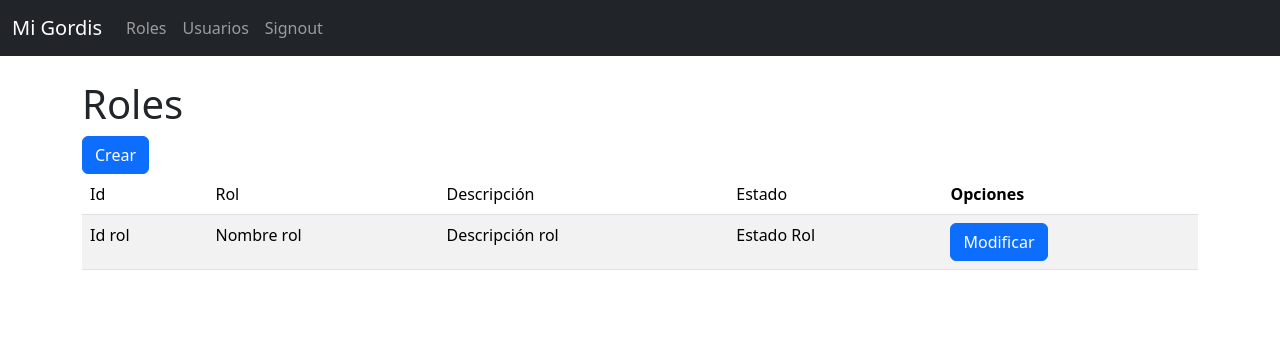
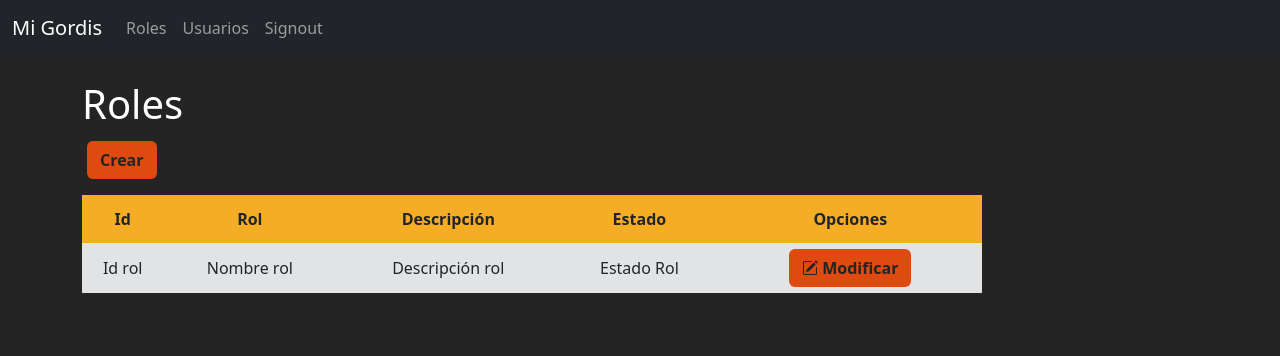
Before and after one commit to KiaraLuz/proyecto-ing.software, a Django app: page /roles/ in a window 1280 px wide. Shown: the top 356 px of the page. Run offline with Django 5.2, Linux system fonts and the light colour scheme.

Commit message:
cambios-diseño

```diff
--- /dev/null
+++ b/app/static/css/styles.css
@@ -0,0 +1,23 @@
+body{
+    background-color: #242424;
+}
+.tb{
+    width: 900px;
+    text-align: center;
+}
+.encabezado-tabla{
+    background-color: #f5ad25;
+    height: 3em;
+}
+.btn-color{
+    background-color:  #df4a10;
+    margin: 5px;
+    color: #242424;
+
+}
+/* .btn-m:hover{
+    background-color: #ffffff;
+} */
+.btn-color:hover{
+    background-color: #d9534f;
+}
--- a/app/templates/base.html
+++ b/app/templates/base.html
@@ -1,10 +1,14 @@
+
 <!DOCTYPE html>
 <html lang="en">
 <head>
     <meta charset="UTF-8">
     <meta name="viewport" content="width=device-width, initial-scale=1.0">
     <title>Mi Gordis</title>
-    <link rel="stylesheet" href="	https://cdn.jsdelivr.net/npm/bootstrap@5.3.2/dist/css/bootstrap.min.css">
+    <link rel="stylesheet" href="https://cdn.jsdelivr.net/npm/bootstrap@5.3.2/dist/css/bootstrap.min.css">
+    <link rel="stylesheet" href="https://cdn.jsdelivr.net/npm/bootstrap-icons@1.11.3/font/bootstrap-icons.min.css">
+    {% load static %}
+    <link rel="stylesheet" href="{% static 'css/styles.css' %}">
 </head>
 <body>
     <main>
--- a/app/templates/rol.html
+++ b/app/templates/rol.html
@@ -1,25 +1,28 @@
 {% extends 'base.html' %}
 
 {% block content %}
-<h1>Roles</h1>
-<a class="btn btn-primary" href="#" role="button">Crear</a>
-<table class="table table-striped">
-  <thead>
+<h1 class="text-white">Roles</h1>
+<a class="btn btn-color fw-bold mb-3" href="#" role="button">Crear</a>
+<table class="tb">
+  <thead class="encabezado-tabla fw-bold">
     <tr>
-      <td scope="col">Id</td>
+      <td scope="col ">Id</td>
       <td scope="col">Rol</td>
       <td scope="col">Descripción</td>
       <td scope="col">Estado</td>
       <th colspan="2">Opciones</th>
     </tr>
   </thead>
-  <tbody>
+  <tbody class="bg-secondary-subtle">
     <tr>
         <td>Id rol</td>
         <td>Nombre rol</td>
         <td>Descripción rol</td>
         <td>Estado Rol</td>
-        <td><a class="btn btn-primary" href="#" role="button">Modificar</a></td>
+        <td><a class="btn  btn-color btn-m fw-bold" href="#" role="button">
+          <i class="bi bi-pencil-square"></i>
+          Modificar
+        </a></td>
     </tr>
   </tbody>
 </table>
--- a/software/urls.py
+++ b/software/urls.py
@@ -18,6 +18,7 @@ from django.contrib import admin
 from django.urls import path
 from app import views
 
+
 urlpatterns = [
     path('admin/', admin.site.urls),
     path('', views.home, name="home"),
```
